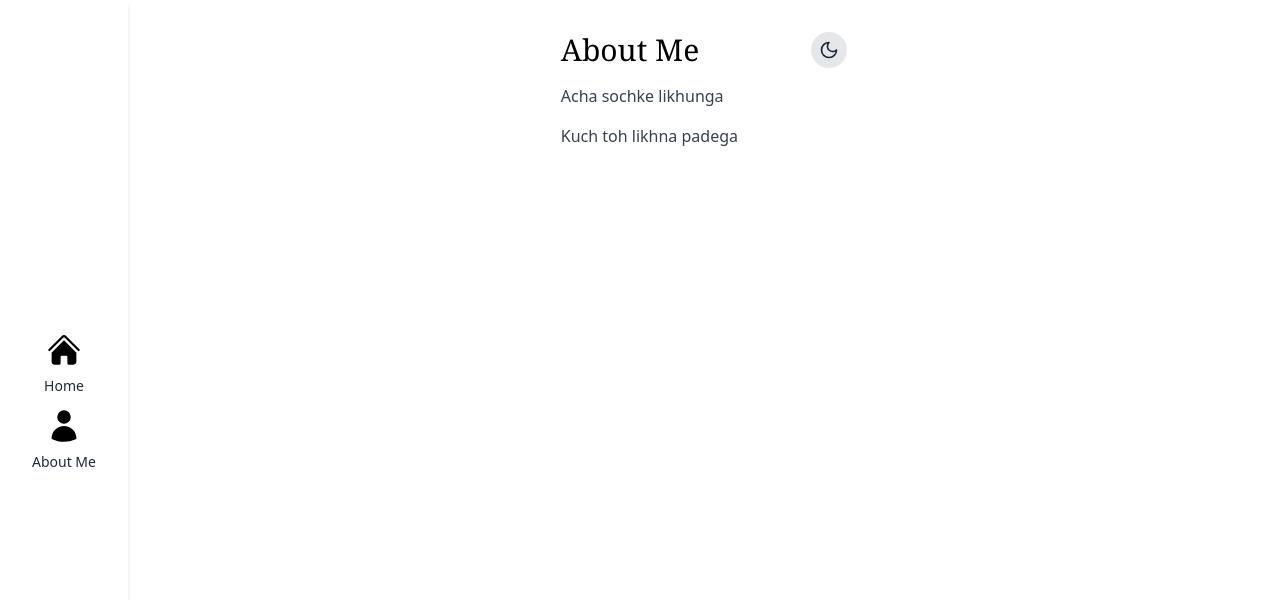
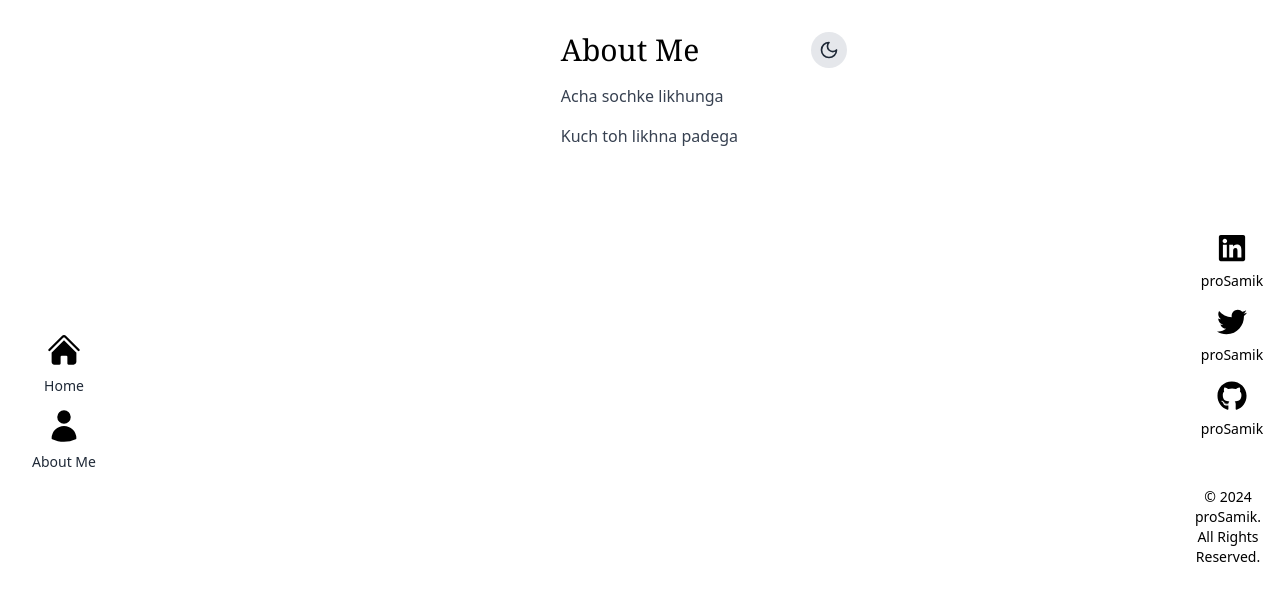
Before and after one commit to proSamik/prosamik-nextjs-app, a Next.js app: page /about in a window 1280 px wide. Shown: the top 600 px of the page. Built offline with nearby package versions, Linux system fonts and the light colour scheme.

Commit message:
feat- add footer in all pages

```diff
--- a/src/components/ArticleLayout.tsx
+++ b/src/components/ArticleLayout.tsx
@@ -12,6 +12,7 @@ import { processCenteredMedia } from '@/utils/contentProcessors/mediaCenterProce
 import ArticleHeader from './ArticleHeader';
 import { useCodeBlockSyntaxHighlighter } from '@/hooks/useCodeBlockSyntaxHighlighter';
 import Navigation from '@/components/Navigation';
+import Footer from "@/components/Footer";
 
 interface ArticleLayoutProps {
     data: BackendResponse;
@@ -117,6 +118,8 @@ const ArticleLayout = ({ data, content }: ArticleLayoutProps) => {
                     />
                 </article>
             </main>
+            {/* Footer component */}
+            <Footer />
         </div>
     );
 };
--- /dev/null
+++ b/src/components/Footer.tsx
@@ -0,0 +1,77 @@
+import { useEffect, useState } from 'react';
+import { FaLinkedin, FaTwitter, FaGithub } from 'react-icons/fa';
+
+const Footer = () => {
+    const [isMobile, setIsMobile] = useState(false);
+
+    useEffect(() => {
+        const handleResize = () => {
+            setIsMobile(window.innerWidth < 1090); // Set isMobile based on screen width
+        };
+
+        handleResize(); // Run initially
+        window.addEventListener('resize', handleResize);
+
+        return () => window.removeEventListener('resize', handleResize);
+    }, []);
+
+    return (
+        <footer
+            className={`${
+                isMobile
+                    ? 'fixed bottom-0 left-0 w-full pb-1 bg-white dark:bg-gray-800 flex justify-center pt-3'
+                    : 'fixed right-0 top-1/2 transform -translate-y-1/2 p-12 flex flex-col items-center max-w-[50px] w-full'
+            }`}
+        >
+            {/* Social Icons */}
+            <div
+                className={`${
+                    isMobile
+                        ? 'flex space-x-4 pr-10 pl-2'
+                        : 'flex flex-col justify-center items-center space-y-4 pb-10' // Stack vertically on desktop
+                }`}
+            >
+                <a
+                    href="https://www.linkedin.com/in/prosamik"
+                    target="_blank"
+                    rel="noopener noreferrer"
+                    className="hover:text-blue-600 flex flex-col items-center"
+                >
+                    <FaLinkedin size={30}/>
+                    <span className="mt-2 text-sm">
+                    proSamik
+                    </span>
+                </a>
+                <a
+                    href="https://www.twitter.com/prosamik"
+                    target="_blank"
+                    rel="noopener noreferrer"
+                    className="hover:text-blue-400 flex flex-col items-center"
+                >
+                    <FaTwitter size={30}/>
+                    <span className="mt-2 text-sm">
+                    proSamik
+                    </span>
+                </a>
+                <a
+                    href="https://www.github.com/prosamik"
+                    target="_blank"
+                    rel="noopener noreferrer"
+                    className="hover:text-gray-300 flex flex-col items-center"
+                >
+                    <FaGithub size={30}/>
+                    <span className="mt-2 text-sm">
+                    proSamik
+                    </span>
+                </a>
+            </div>
+
+            {/* Copyright Note */}
+            <p className="mt-2 text-sm break-words text-center pr-2">
+                &copy; {new Date().getFullYear()} proSamik. All Rights Reserved.
+            </p>
+        </footer>
+    );
+};
+
+export default Footer;
--- a/src/components/Navigation.tsx
+++ b/src/components/Navigation.tsx
@@ -20,7 +20,7 @@ const Navigation = () => {
             className={`${
                 isMobile
                     ? 'fixed left-0 top-0 w-full bg-white dark:bg-gray-800 shadow-md z-10 flex justify-center'
-                    : 'sticky top-0 left-0 w-auto h-screen bg-white dark:bg-gray-800 shadow-md z-10 p-4 flex flex-col items-center justify-center'
+                    : 'sticky top-0 left-0 w-auto h-screen p-4 flex flex-col items-center justify-center'
             }`}
         >
             <Link
--- a/src/pages/about.tsx
+++ b/src/pages/about.tsx
@@ -1,6 +1,7 @@
 import { useState, useEffect } from 'react';
 import ThemeToggle from '@/components/ThemeToggle';
 import Navigation from '@/components/Navigation';
+import Footer from "@/components/Footer";
 
 export default function About() {
     const [isMobile, setIsMobile] = useState(false);
@@ -43,6 +44,8 @@ export default function About() {
                     </p>
                 </div>
             </main>
+            {/* Footer component */}
+            <Footer />
         </div>
     );
 }
--- a/src/pages/index.tsx
+++ b/src/pages/index.tsx
@@ -5,6 +5,7 @@ import Loading from '@/components/Loading';
 import ErrorMessage from '@/components/ErrorMessage';
 import ThemeToggle from '@/components/ThemeToggle';
 import Navigation from '@/components/Navigation';
+import Footer from '@/components/Footer'; // Import Footer component
 
 export default function Home() {
     const { data, error, loading } = useRepoList();
@@ -36,7 +37,8 @@ export default function Home() {
                 className={`max-w-[728px] mx-auto px-4 py-8`}
                 style={{
                     width: isMobile ? '100%' : 'auto',
-                    marginTop: isMobile ? '60px' : '0', // Apply a fixed margin for mobile
+                    marginTop: isMobile ? '60px' : '0',
+                    marginBottom: isMobile ? '60px' : '0',
                 }}
             >
                 <div className="flex justify-between items-center mb-4">
@@ -58,6 +60,9 @@ export default function Home() {
                     ))}
                 </div>
             </main>
+
+            {/* Footer component */}
+            <Footer />
         </div>
     );
 }
```
